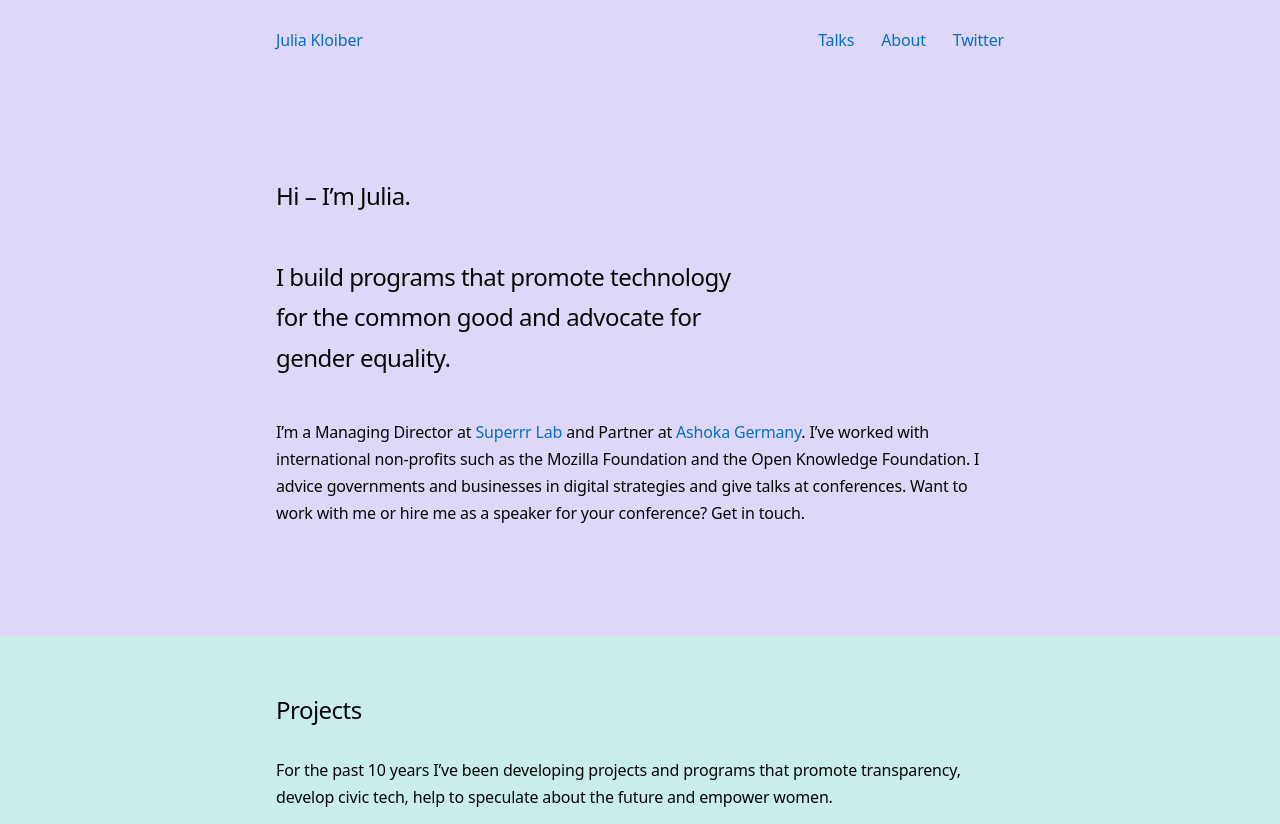
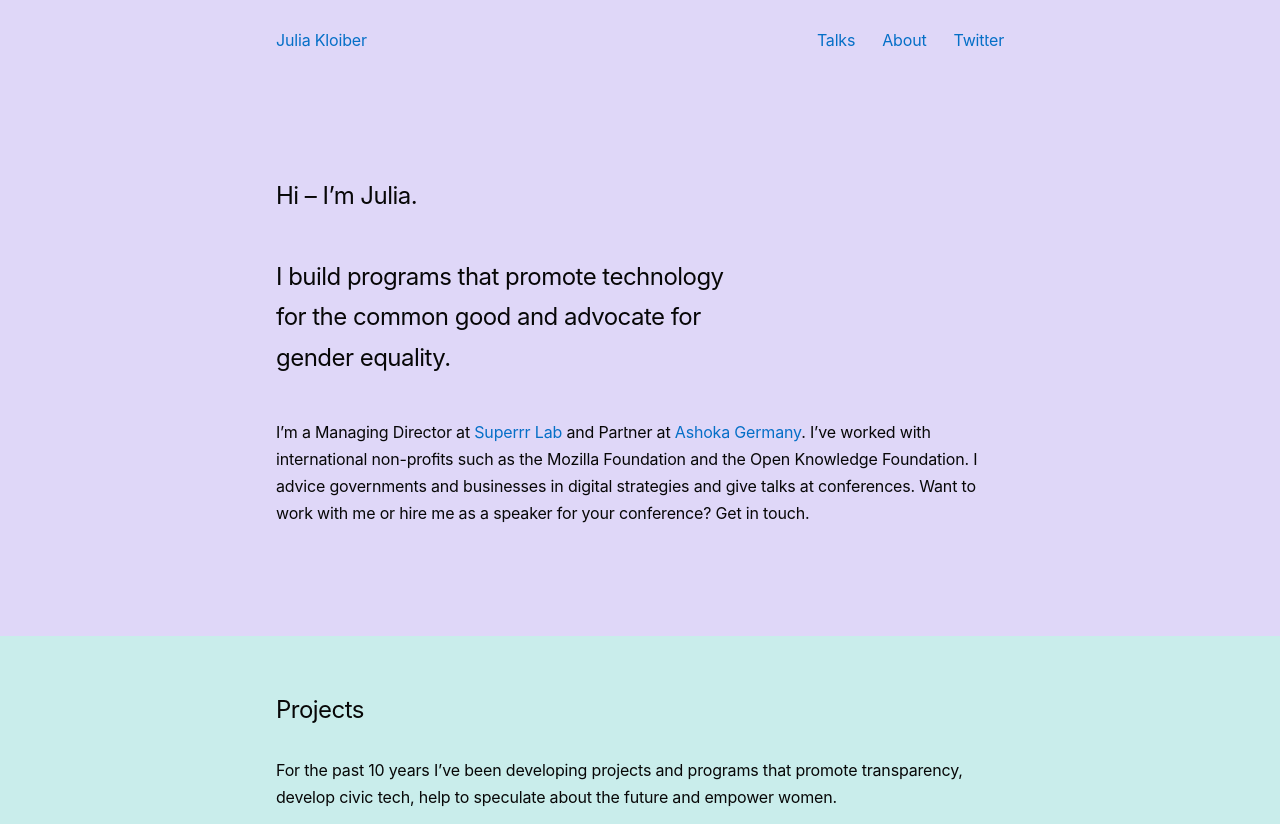
Before and after one commit to juliakloiber/juliakloiber.github.io, a Jekyll site: the page built from index.html, in a window 1280 px wide. Shown: the top 824 px of the page. Built offline with Jekyll 4.4.1, drawn with Linux system fonts in a browser that asks for light colours; some web fonts are replaced; grey boxes are pictures that could not be loaded.

Commit message:
Tweak font settings

```diff
--- a/_includes/base.css
+++ b/_includes/base.css
@@ -151,6 +151,72 @@
        url("https://rsms.me/inter/font-files/Inter-BlackItalic.woff?v=3.5") format("woff");
 }
 
+/* -------------------------------------------------------
+Variable font.
+Usage:
+
+  html { font-family: 'Inter', sans-serif; }
+  @supports (font-variation-settings: normal) {
+    html { font-family: 'Inter var', sans-serif; }
+  }
+*/
+@font-face {
+  font-family: 'Inter var';
+  font-weight: 100 900;
+  font-style: normal;
+  font-named-instance: 'Regular';
+  font-display: fallback;
+  src: url("https://rsms.me/inter/font-files/Inter-upright.var.woff2?v=3.5") format("woff2");
+}
+@font-face {
+  font-family: 'Inter var';
+  font-weight: 100 900;
+  font-style: italic;
+  font-named-instance: 'Italic';
+  font-display: fallback;
+  src: url("https://rsms.me/inter/font-files/Inter-italic.var.woff2?v=3.5") format("woff2");
+}
+
+/* Legacy naming compatibility */
+@font-face {
+  font-family: 'Inter var alt';
+  font-weight: 100 900;
+  font-style: normal;
+  font-named-instance: 'Regular';
+  font-display: fallback;
+  src: url("https://rsms.me/inter/font-files/Inter-upright.var.woff2?v=3.5") format("woff2");
+}
+@font-face {
+  font-family: 'Inter var alt';
+  font-weight: 100 900;
+  font-style: italic;
+  font-named-instance: 'Italic';
+  font-display: fallback;
+  src: url("https://rsms.me/inter/font-files/Inter-italic.var.woff2?v=3.5") format("woff2");
+}
+
+
+/* --------------------------------------------------------------------------
+[EXPERIMENTAL] Multi-axis, single variable font.
+
+Slant axis is not yet widely supported (as of February 2019) and thus this
+multi-axis single variable font is opt-in rather than the default.
+
+When using this, you will probably need to set font-variation-settings
+explicitly, e.g.
+
+  * { font-variation-settings: "slnt" 0deg }
+  .italic { font-variation-settings: "slnt" 10deg }
+
+*/
+@font-face {
+  font-family: 'Inter var experimental';
+  font-weight: 100 900;
+  font-style: oblique 0deg 10deg;
+  font-display: fallback;
+  src: url("https://rsms.me/inter/font-files/Inter.var.woff2?v=3.5") format("woff2");
+}
+
 @viewport {
   width: width;
 }
@@ -190,7 +256,7 @@ html {
     font-size: var(--font-size);
     line-height: var(--line-height);
 
-    font-family: 'Inter var', -system-ui, system-ui, sans-serif;
+    font-family: 'Inter', -system-ui, -apple-system, BlinkMacSystemFont, "Helvetica Neue", "Segoe UI", Roboto, Oxygen-Sans, Ubuntu, Cantarell, sans-serif;
     -webkit-font-smoothing: antialiased;
     -moz-osx-font-smoothing: grayscale;
     -webkit-text-size-adjust: none;
@@ -200,6 +266,12 @@ html {
     -o-font-feature-settings:      'dlig' 1;
     -webkit-font-feature-settings: 'dlig' 1;
     font-feature-settings:         'dlig' 1;
+}
+
+@supports (font-variation-settings: normal) {
+    html {
+        font-family: 'Inter var', -system-ui, -apple-system, BlinkMacSystemFont, "Helvetica Neue", "Segoe UI", Roboto, Oxygen-Sans, Ubuntu, Cantarell, sans-serif;
+    }
 }
 
 p, ul, img {
```
